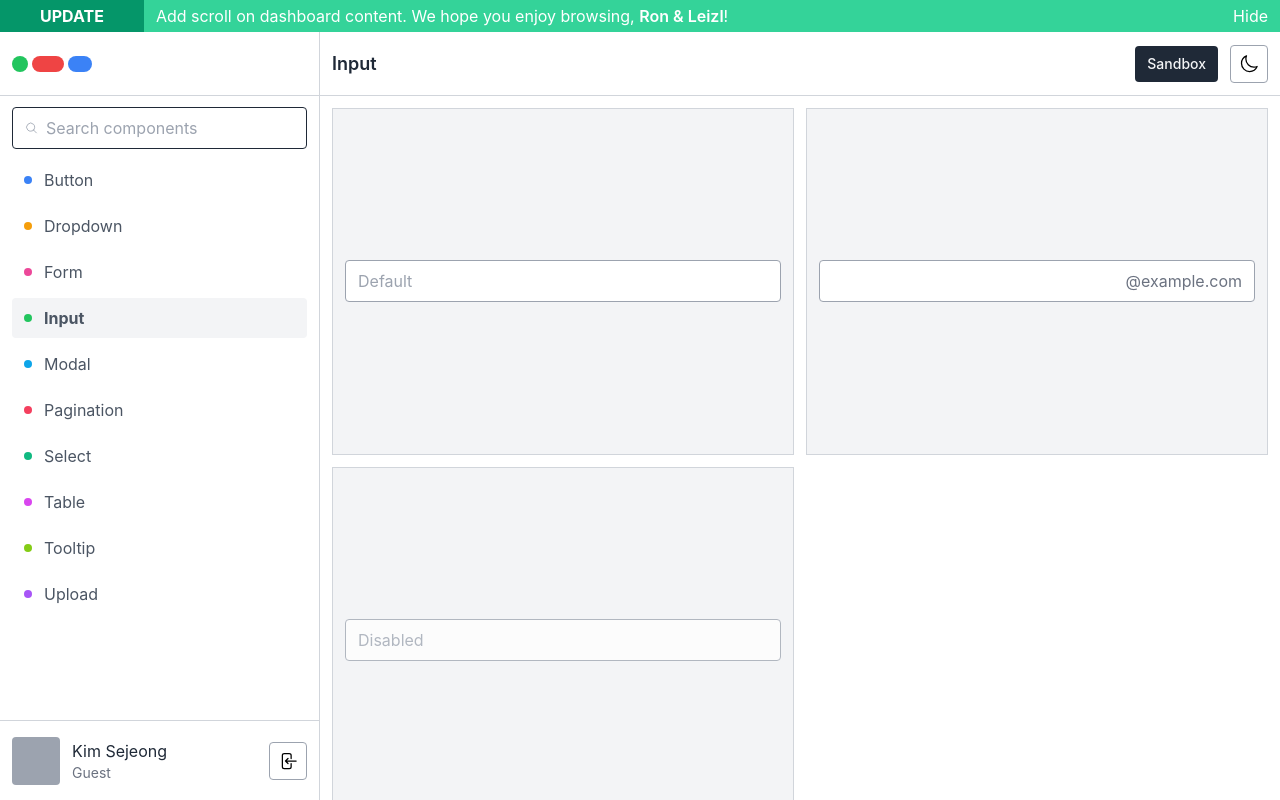
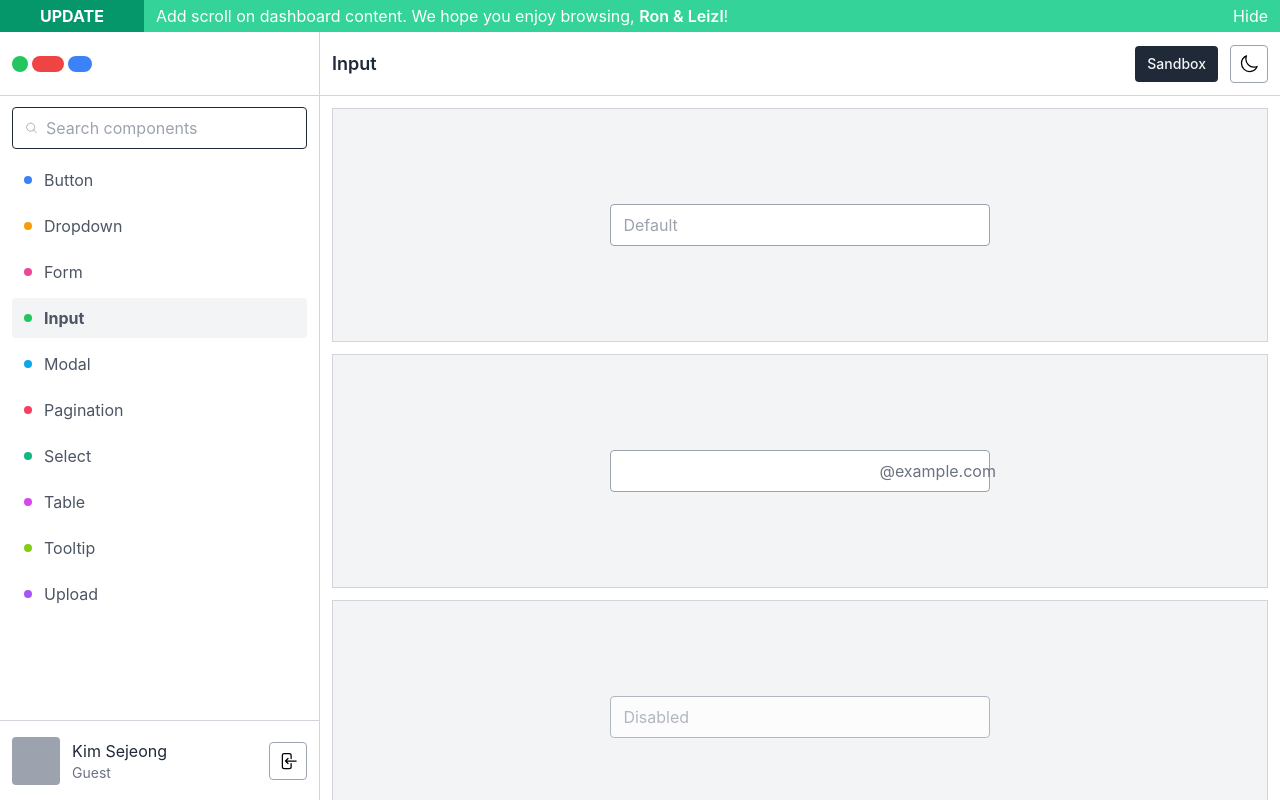
Before and after one commit to lianabisuna/vue-ui-collection, a Vue app: page /input in a window 1280 px wide. Built offline with nearby package versions, Linux system fonts and the light colour scheme; a web font is replaced by a local one.

Commit message:
Update input component cards

```diff
--- a/src/views/dashboard/input/InputView.vue
+++ b/src/views/dashboard/input/InputView.vue
@@ -3,19 +3,19 @@ import { AppFormInput } from '@/components/app';
 </script>
 
 <template>
-  <div class="grid grid-cols-1 gap-3 p-3 sm:grid-cols-2 md:grid-cols-1 lg:grid-cols-2">
-    <div class="flex items-center justify-center p-3 bg-gray-100 border border-gray-300 aspect-4/3">
-      <AppFormInput placeholder="Default"></AppFormInput>
+  <div class="grid grid-cols-1 gap-3 p-3">
+    <div class="flex items-center justify-center p-3 bg-gray-100 border border-gray-300 aspect-[4/1]">
+      <AppFormInput placeholder="Default" class="xs:11/12 md:w-8/12 xl:w-5/12"></AppFormInput>
     </div>
-    <div class="flex items-center justify-center p-3 bg-gray-100 border border-gray-300 aspect-4/3">
-      <AppFormInput>
+    <div class="flex items-center justify-center p-3 bg-gray-100 border border-gray-300 aspect-[4/1]">
+      <AppFormInput class="xs:11/12 md:w-8/12 xl:w-5/12">
         <template #append>
           <span class="text-gray-500">@example.com</span>
         </template>
       </AppFormInput>
     </div>
-    <div class="flex items-center justify-center p-3 bg-gray-100 border border-gray-300 aspect-4/3">
-      <AppFormInput disabled placeholder="Disabled"></AppFormInput>
+    <div class="flex items-center justify-center p-3 bg-gray-100 border border-gray-300 aspect-[4/1]">
+      <AppFormInput disabled placeholder="Disabled" class="xs:11/12 md:w-8/12 xl:w-5/12"></AppFormInput>
     </div>
   </div>
 </template>
```
